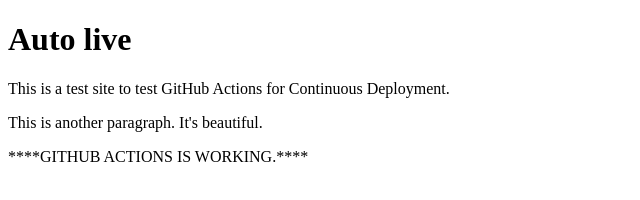
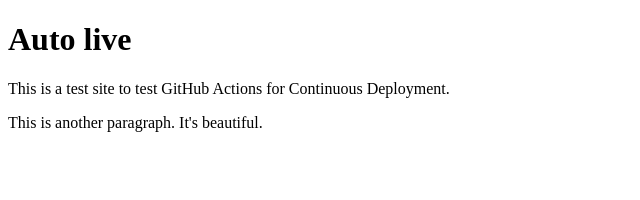
Before and after one commit to Alledarw/auto-live, a plain HTML site: page index.html in a window 1280 px wide. Shown: the whole page, without its empty margins (0-640 px from the left). Drawn offline with Linux system fonts and the light colour scheme.

```diff
--- a/index.html
+++ b/index.html
@@ -11,7 +11,6 @@
   <h1>Auto live</h1>
   <p>This is a test site to test GitHub Actions for Continuous Deployment.</p>
   <p>This is another paragraph. It's beautiful.</p>
-  <p>****GITHUB ACTIONS IS WORKING.****</p>
 </body>
 
 </html>
```
